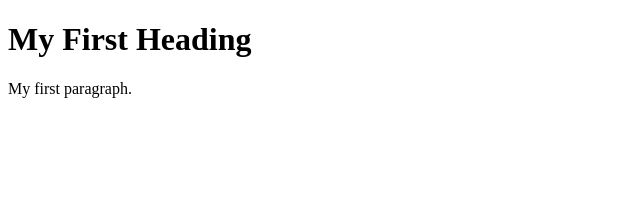
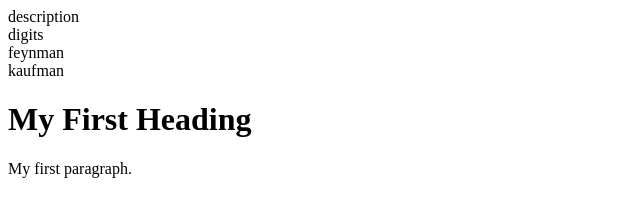
Before and after one commit to Lukmanovr/first-project, a plain HTML site: page index.html in a window 1280 px wide. Shown: the whole page, without its empty margins (0-640 px from the left). Drawn offline with Linux system fonts and the light colour scheme.

Commit message:
sections_added

```diff
--- a/index.html
+++ b/index.html
@@ -1,6 +1,13 @@
 <!DOCTYPE html>
 <html>
 <body>
+   <header></header>
+   <section>description</section>
+   <section>digits</section>
+   <section>feynman</section>
+   <section>kaufman</section>
+   <footer></footer>
+
 
 <h1>My First Heading</h1>
 <p>My first paragraph.</p>
```
